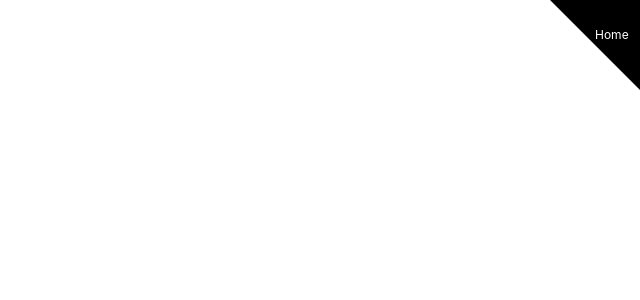
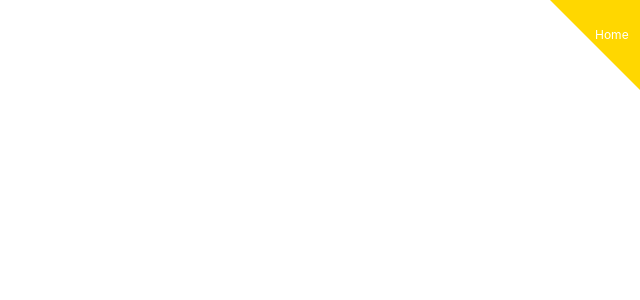
Before and after one commit to SakilaWAW/life-is-interesting, a React app: page / in a window 1280 px wide. Shown: the top 300 px of the page, without its empty margins (640-1280 px from the left). Built offline with nearby package versions, Linux system fonts and the light colour scheme.

Commit message:
完成三角按钮部分

```diff
--- a/src/components/Widgets/CornerButton.js
+++ b/src/components/Widgets/CornerButton.js
@@ -6,17 +6,22 @@ import './CornerButton.scss';
  * 三角Button
  * @param props
  * onClick 点击事件
- * className
+ * className 类名
+ * onClick 点击事件
+ * text 文字
+ * textClass 文字样式
+ * size 按钮大小 默认45px
+ * backgroundColor 背景颜色 默认黑
  */
 export default function CornerButton ({...props}) {
-    const {onClick, className, text, textClass, size} = props;
+    const {onClick, className, text, textClass, size, backgroundColor} = props;
 
     return (
         <div
             className={ctx('corner-btn',className)}
             onClick={onClick}
         >
-            <div className='background' style={{borderWidth: `${size}px`}}/>
+            <div className='background' style={{borderWidth: `${size}px`, borderColor: backgroundColor}}/>
             <span className={ctx('text',textClass)}>{text}</span>
         </div>
     )
--- a/src/components/Widgets/CornerButton.scss
+++ b/src/components/Widgets/CornerButton.scss
@@ -3,8 +3,8 @@
     width: 0;
     height: 0;
     border: 45px solid black;
-    border-bottom-color: transparent;
-    border-left-color: transparent;
+    border-bottom-color: transparent!important;
+    border-left-color: transparent!important;
     cursor: pointer;
     color: white;
   }
--- a/src/components/Widgets/FlipBoard.js
+++ b/src/components/Widgets/FlipBoard.js
@@ -9,6 +9,7 @@ export default function FlipPage({...props}) {
             <CornerButton
                 className='right-corner'
                 text={name}
+                backgroundColor='gold'
             />
         </div>
     )
```
